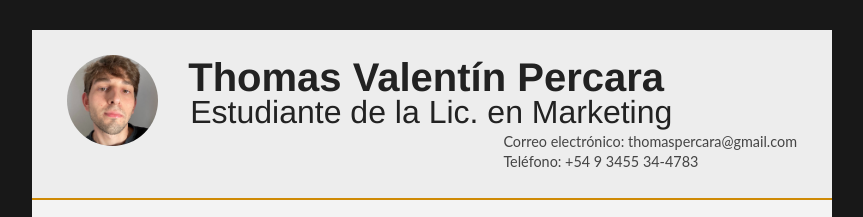
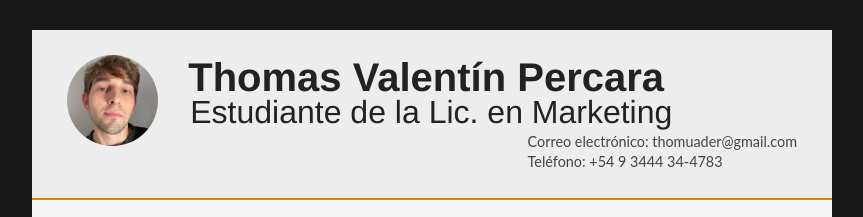
Before and after one commit to ThomasPercara/thomaspercara.github.io, a plain HTML site: page index.html in a window 1280 px wide. Shown: the top 217 px of the page, without its empty margins (208-1071 px from the left). Drawn offline with Linux system fonts and the light colour scheme.

Commit message:
Fix HTML structure and update contact information

```diff
--- a/index.html
+++ b/index.html
@@ -26,8 +26,8 @@
 
 		<div id="contactDetails" class="quickFade delayFour">
 			<ul>
-				<li>Correo electrónico: <a href="thomaspercara@gmail.com" target="_blank">thomaspercara@gmail.com</a></li>
-				<li>Teléfono: +54 9 3455 34-4783</li>
+				<li>Correo electrónico: <a href="" target="_blank">thomuader@gmail.com</a></li>
+				<li>Teléfono: +54 9 3444 34-4783</li>
 			</ul>
 		</div>
 		<div class="clear"></div>
```
